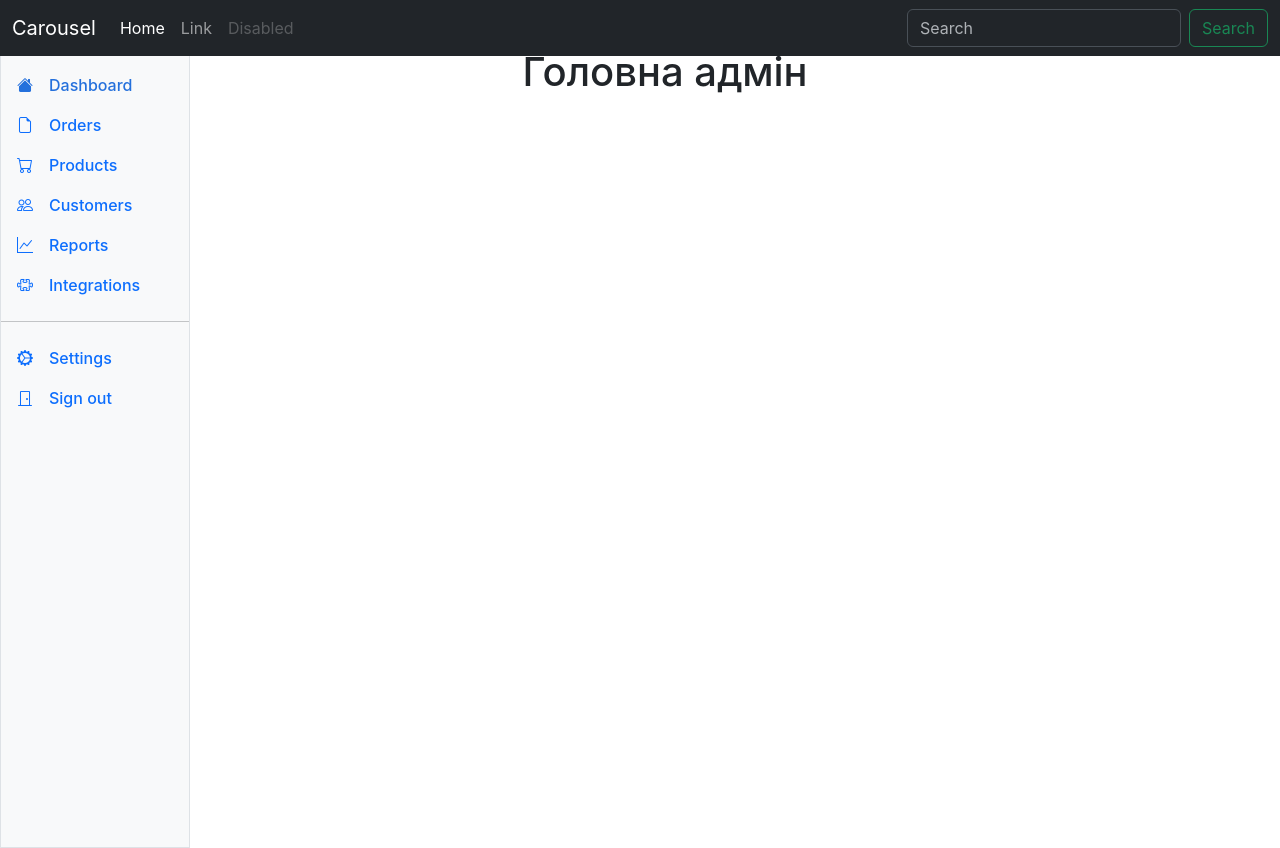
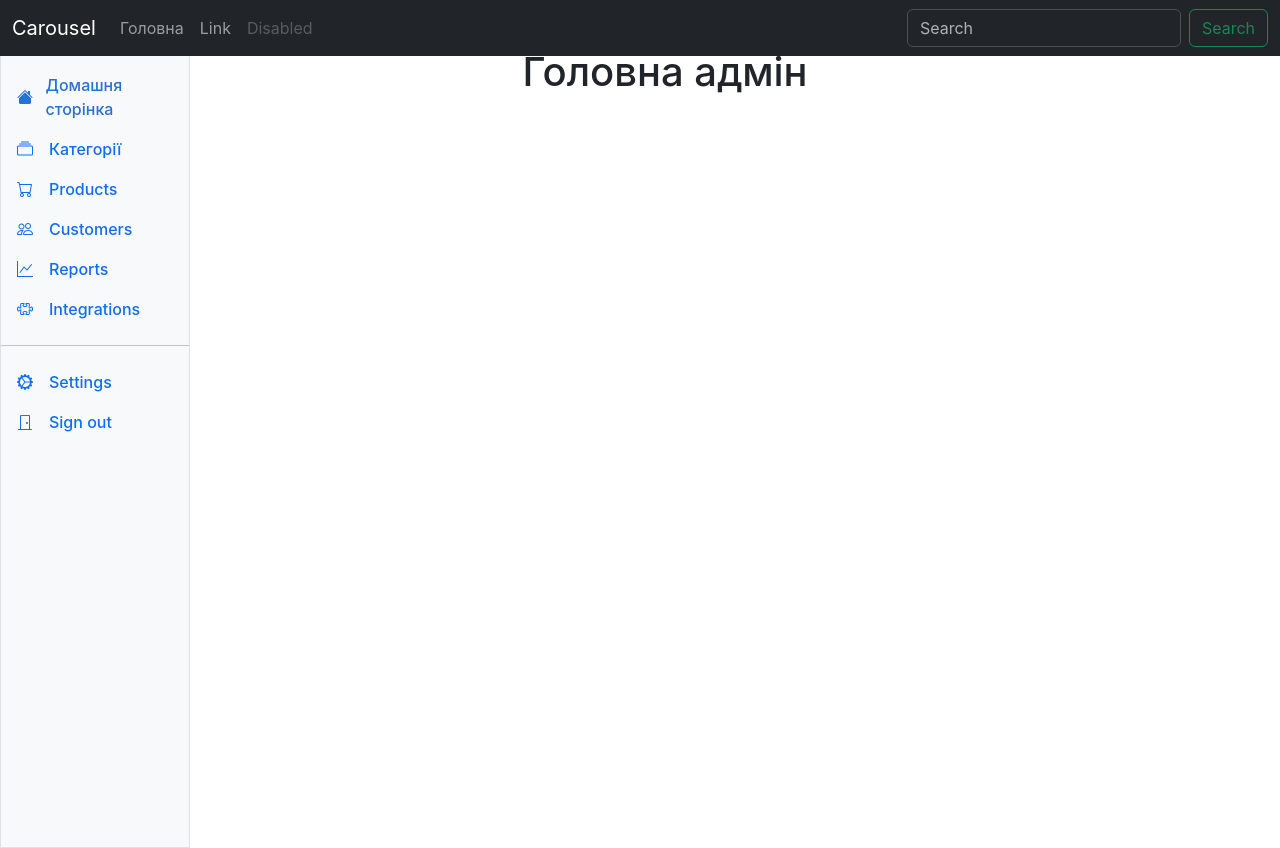
Before and after one commit to nazaruha/First_PHP_Proj, a React (Create React App) app in the folder my-app/: page /admin in a window 1280 px wide. Built offline with nearby package versions, Linux system fonts and the light colour scheme.

Commit message:
create admin panel containers

```diff
--- a/my-app/src/components/admin/container/AdminHeader.tsx
+++ b/my-app/src/components/admin/container/AdminHeader.tsx
@@ -1,3 +1,6 @@
+import {NavLink, useMatch} from "react-router-dom";
+import classNames from "classnames";
+
 const AdminHeader = () => {
     return (
         <>
@@ -12,9 +15,12 @@ const AdminHeader = () => {
                         </button>
                         <div className="collapse navbar-collapse" id="navbarCollapse">
                             <ul className="navbar-nav me-auto mb-2 mb-md-0">
-                                <li className="nav-item">
-                                    <a className="nav-link active" aria-current="page" href="#">Home</a>
-                                </li>
+                                <NavLink to={"/"} className={classNames(
+                                    "nav-link",
+                                    {'text-light': useMatch("/")}
+                                )}>
+                                    Головна
+                                </NavLink>
                                 <li className="nav-item">
                                     <a className="nav-link" href="#">Link</a>
                                 </li>
--- a/my-app/src/components/admin/container/AdminSidebar.tsx
+++ b/my-app/src/components/admin/container/AdminSidebar.tsx
@@ -1,3 +1,6 @@
+import classNames from "classnames";
+import {NavLink, useMatch} from "react-router-dom";
+
 const AdminSidebar = () => {
     return (
         <>
@@ -7,17 +10,21 @@ const AdminSidebar = () => {
                     <div className="offcanvas-body d-md-flex flex-column p-0 pt-lg-3 overflow-y-auto">
                         <ul className="nav flex-column">
                             <li className="nav-item">
-                                <a className="nav-link d-flex align-items-center gap-2 active" aria-current="page"
-                                   href="#">
+                                <NavLink to={"/admin"} className={classNames(
+                                    "nav-link d-flex align-items-center gap-2",
+                                )}>
                                     <i className="bi bi-house-fill"></i>
-                                    Dashboard
-                                </a>
+                                    Домашня сторінка
+                                </NavLink>
                             </li>
                             <li className="nav-item">
-                                <a className="nav-link d-flex align-items-center gap-2" href="#">
-                                    <i className="bi bi-file-earmark"></i>
-                                    Orders
-                                </a>
+                                <NavLink to={"category"} className={classNames(
+                                    "nav-link d-flex align-items-center gap-2",
+                                )}>
+                                    <i className="bi bi-collection"></i>
+                                    Категорії
+                                </NavLink>
+
                             </li>
                             <li className="nav-item">
                                 <a className="nav-link d-flex align-items-center gap-2" href="#">
```
